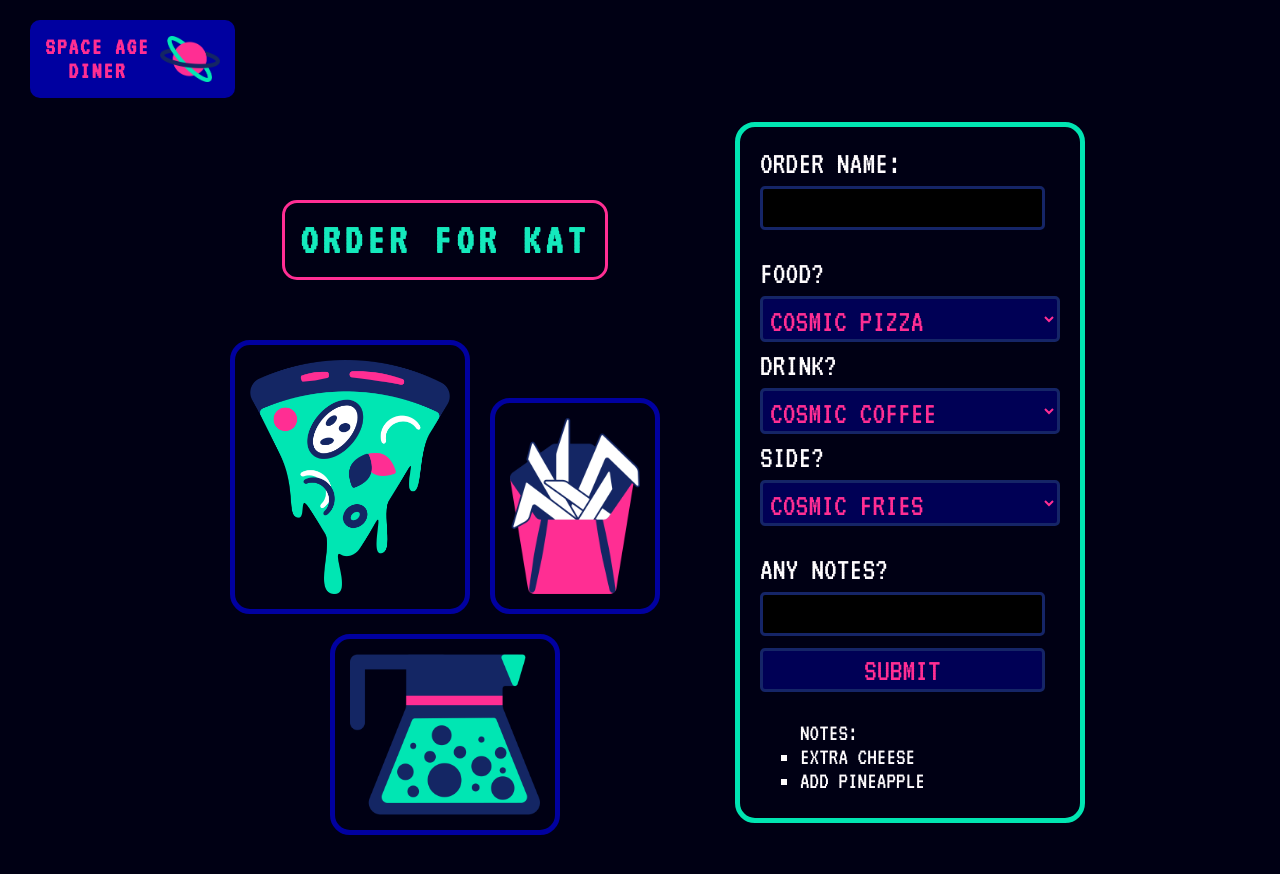
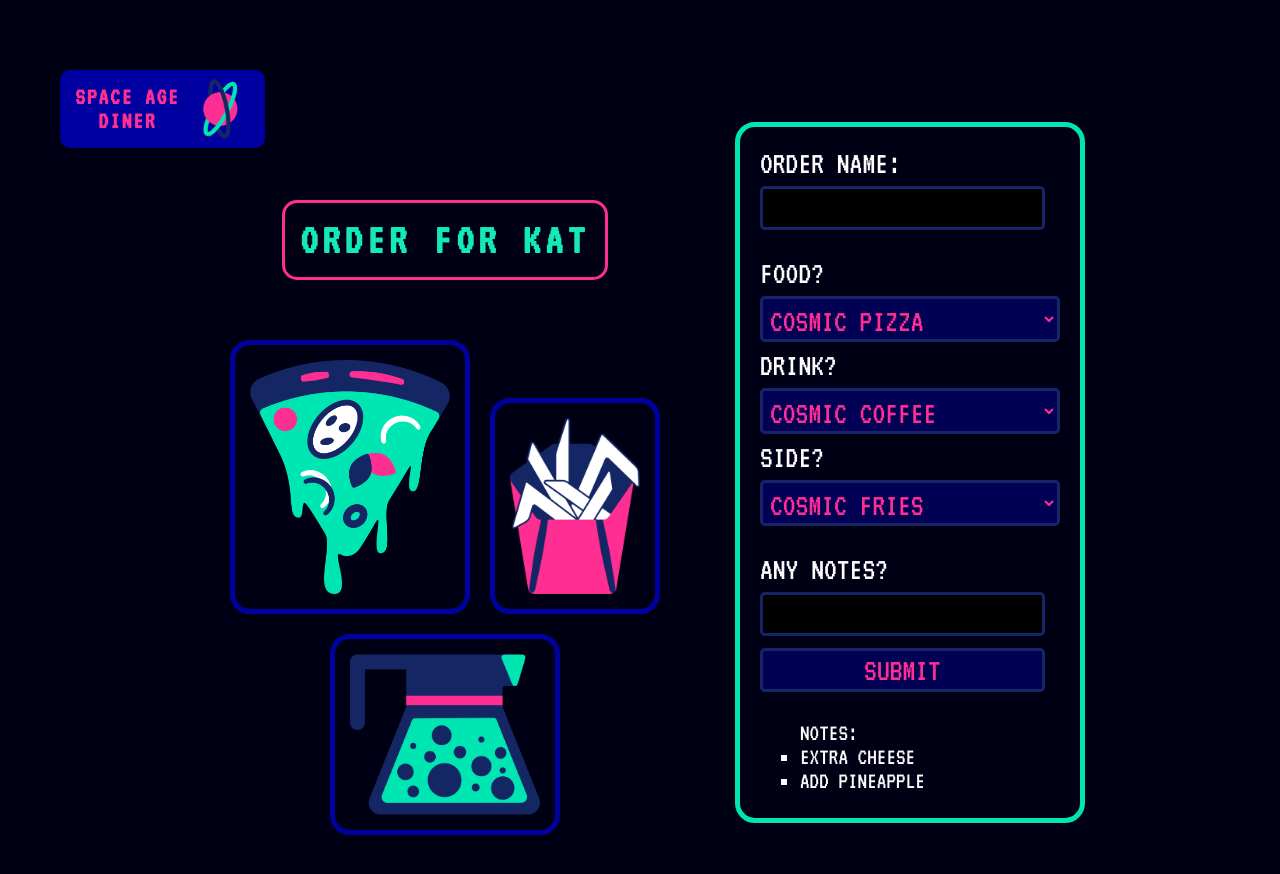
Before and after one commit to kathrynzaro/fast-food-order-from-scratch, a React (Create React App) app: page / in a window 1280 px wide. Shown: the top 874 px of the page. Built offline with nearby package versions, Linux system fonts and the light colour scheme; a web font is replaced by a local one.

Commit message:
adding keyframes to logo

```diff
--- a/src/App.css
+++ b/src/App.css
@@ -33,8 +33,8 @@ body {
 
 h1 {
   position: absolute;
-  top: 20px;
-  left: 30px;
+  top: 70px;
+  left: 60px;
   font-size: 1.5rem;
   margin: 0;
   display: flex;
@@ -46,23 +46,41 @@ h1 {
   background-color: var(--midnight-blue-3);
   width: 175px;
   letter-spacing: 2px;
-  transition: transform 1.5s ease-in-out;
 }
 
-h1:hover {
-  transform: rotateY(360deg);
-  /* opacity: .5; */
-}
-
-img:hover {
-  /* opacity: .5; */
-  transform: rotateY(360deg);
-}
 
 img {
   width: 60px;
   margin-left: 10px;
-  transition: transform 1.5s ease-in-out;
+  /* transition: transform 1.5s ease-in-out; */
+}
+
+@keyframes spin {
+  from {
+      transform: rotate(0deg);
+    }
+
+    to {
+      transform: rotate(360deg);
+    }
+}
+
+@keyframes slidein {
+  from {
+    transform: translateX(-200%);
+  }
+
+  to {
+    transform: translateX(0%);
+  }
+}
+
+h1 {
+  animation: slidein 2s;
+}
+
+.logo {
+  animation: spin 8s infinite linear;
 }
 
 .order-display {
@@ -151,8 +169,14 @@ select {
   color: var(--french-fuchsia);
   width: 100%;
 }
+
 select:hover {
   cursor: pointer;
+}
+
+select * {
+  background-color: var(--french-fuchsia);
+  font-family: 'VT323', monospace;
 }
 
 input {
--- a/src/App.js
+++ b/src/App.js
@@ -21,7 +21,7 @@ function App() {
 
   return (
     <div className="App">
-      <h1>Space Age Diner <img src='/cyborg-planet-1.png' /></h1>
+      <h1>Space Age Diner <img className='logo' src='/cyborg-planet-1.png' /></h1>
       <div className='order-display'>
         <h2>Order for {orderName}</h2>
         <OrderImages foodId={foodId} sideId={sideId} drinkId={drinkId} />
```
